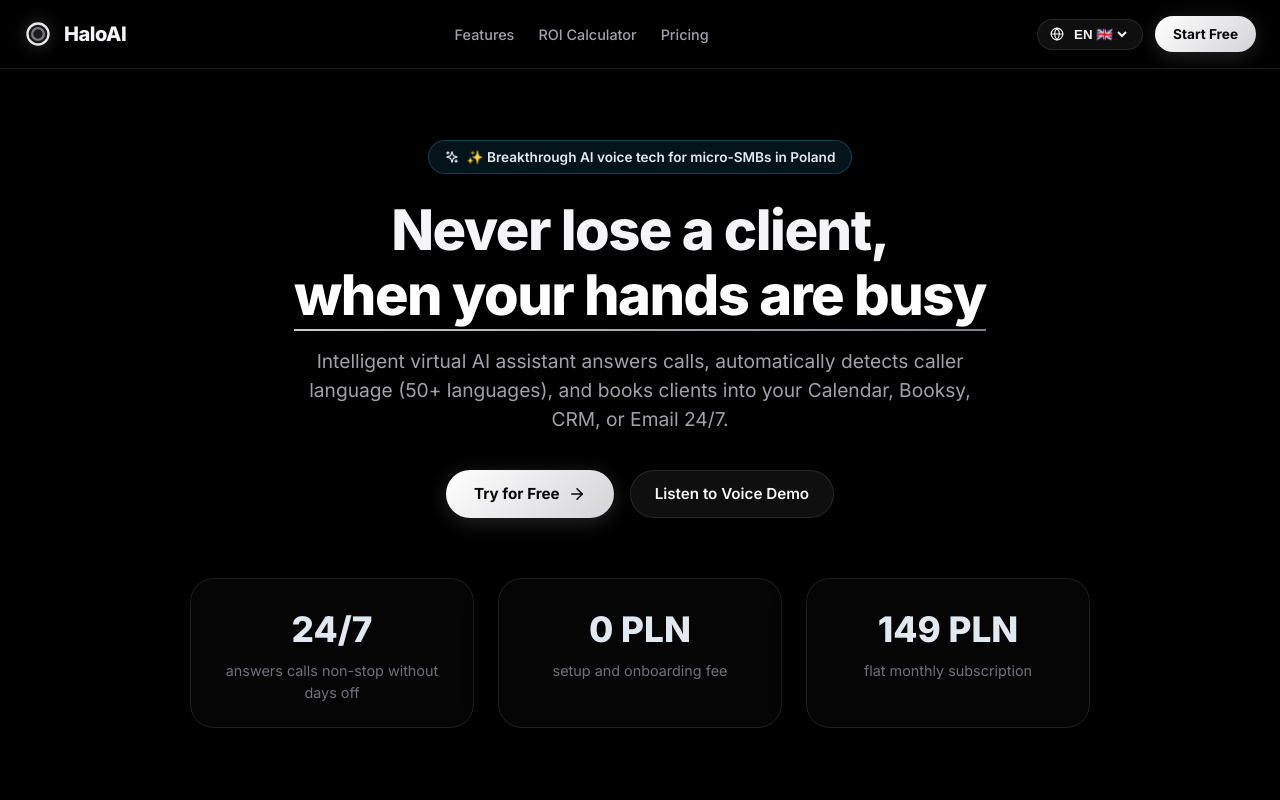
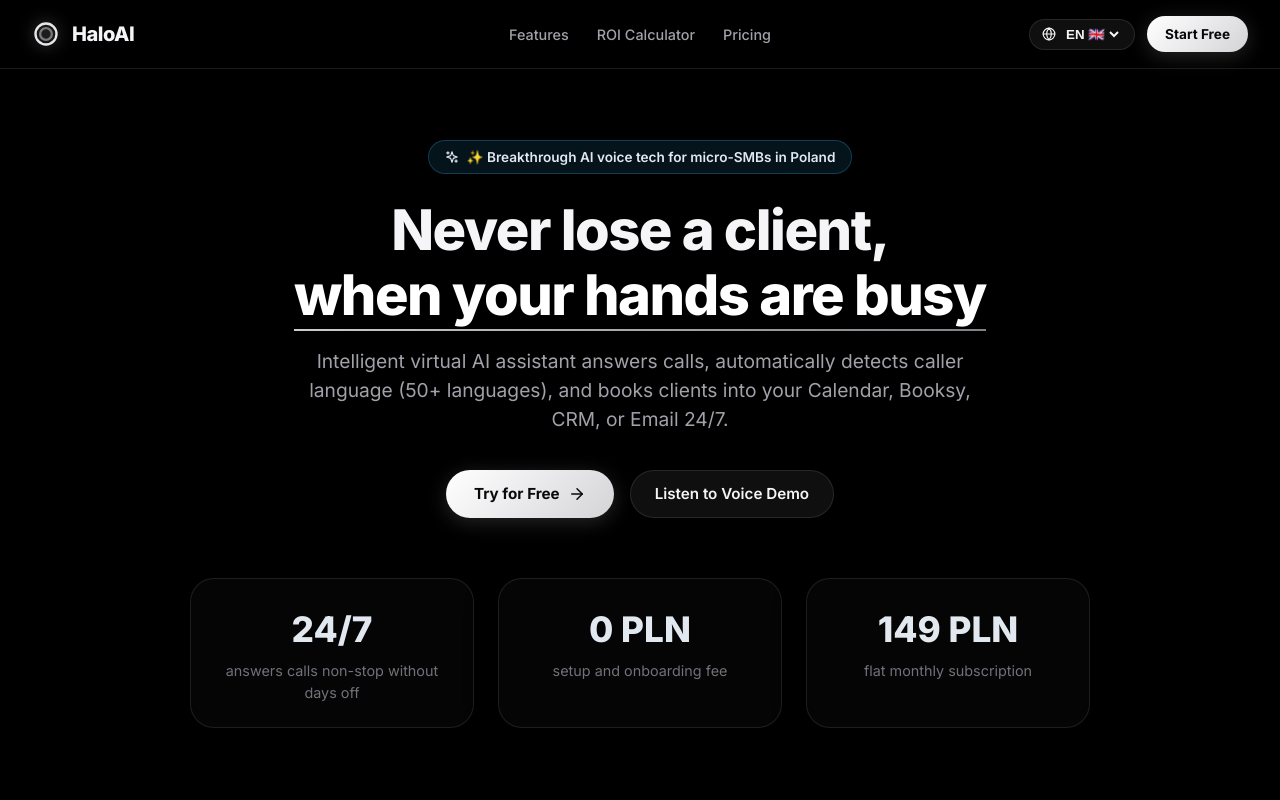
Before and after one commit to m4k232/HaloAI, a React (Vite) app in the folder frontend/: page / in a window 1280 px wide. Shown: the top 800 px of the page. Built offline with nearby package versions, Linux system fonts and the light colour scheme.

Commit message:
Fix: center navbar links using absolute 50% positioning

```diff
--- a/frontend/src/index.css
+++ b/frontend/src/index.css
@@ -87,11 +87,11 @@
   left: 0;
   width: 100%;
   z-index: 100;
-  padding: 16px 24px;
+  padding: 16px 32px;
   display: flex;
   justify-content: space-between;
   align-items: center;
-  background: rgba(0, 0, 0, 0.5);
+  background: rgba(0, 0, 0, 0.6);
   backdrop-filter: blur(20px);
   -webkit-backdrop-filter: blur(20px);
   border-bottom: 1px solid rgba(255, 255, 255, 0.1);
@@ -122,9 +122,12 @@
 }
 
 .nav-links {
+  position: absolute;
+  left: 50%;
+  transform: translateX(-50%);
   display: flex;
   align-items: center;
-  gap: 24px;
+  gap: 28px;
   list-style: none;
 }
 
```
